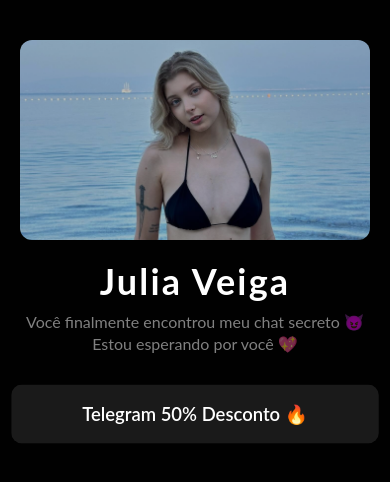
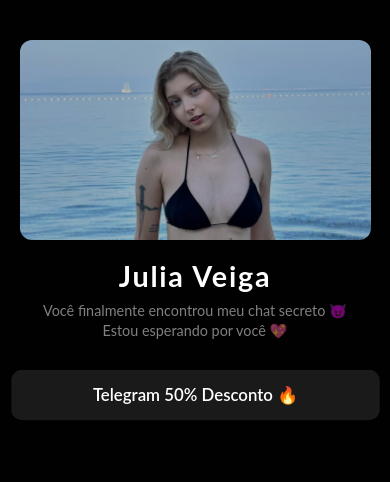
Before and after one commit to jujuveiga/contato, a plain HTML site: page index.html in a window 390 px wide. Drawn offline with Linux system fonts and the light colour scheme; a web font is replaced by a local one.

Commit message:
Update index.html

```diff
--- a/index.html
+++ b/index.html
@@ -2,7 +2,7 @@
 <html lang="pt-BR">
 <head>
     <meta charset="UTF-8" />
-    <meta name="viewport" content="width=device-width, initial-scale=1, maximum-scale=5, viewport-fit=cover" />
+    <meta name="viewport" content="width=device-width, initial-scale=1" />
     <title>Julia Veiga</title>
     <link rel="preload" href="https://media.bio.site/public/library/fonts/lato.ttf" as="font" type="font/woff2" crossorigin="anonymous" />
     <style>
@@ -25,28 +25,31 @@
         * {
             box-sizing: border-box;
         }
-        body {
+        html, body {
             margin: 0;
+            padding: 0;
+            height: 100%;
             background-color: var(--background-color);
             font-family: var(--primary-font);
             color: var(--text-color);
-            display: flex;
-            flex-direction: column;
-            min-height: 100vh;
-            align-items: center;
             text-align: center;
-            padding: 40px 20px 60px;
+            -webkit-font-smoothing: antialiased;
+            -moz-osx-font-smoothing: grayscale;
+        }
+        body {
+            display: block; /* remover flex para evitar problemas de altura em mobile */
+            padding: 40px 16px 60px; /* usar padding responsivo */
         }
         header {
-            max-width: 400px;
-            width: 100%;
-            margin-bottom: 30px;
+            max-width: 90vw;
+            width: 400px;
+            margin: 0 auto 30px auto;
         }
         header .cover-photo {
             width: 100%;
             height: 200px;
             object-fit: cover;
-            object-position: top center; /* centraliza topo da imagem */
+            object-position: top center;
             border-radius: 12px;
             margin-bottom: 16px;
             filter: brightness(0.75);
@@ -56,6 +59,7 @@
             font-weight: 700;
             font-size: 2.25rem;
             letter-spacing: 0.06em;
+            word-wrap: break-word;
         }
         header p {
             margin: 0;
@@ -63,10 +67,12 @@
             font-weight: 400;
             font-size: 1rem;
             line-height: 1.4;
+            word-wrap: break-word;
         }
         main {
-            max-width: 400px;
-            width: 100%;
+            max-width: 90vw;
+            width: 400px;
+            margin: 0 auto;
             display: flex;
             flex-direction: column;
             gap: 16px;
@@ -84,15 +90,17 @@
             font-size: 1.1rem;
             transition: background-color 0.25s ease;
             min-height: 56px;
+            width: 100%;
+            box-sizing: border-box;
+            word-wrap: break-word;
         }
         a.button-link:hover {
             background: var(--button-hover-background);
         }
-        /* Remove as imagens das thumbnails */
+        /* Remove imagens das thumbnails */
         a.button-link img.thumbnail {
             display: none;
         }
-        /* Para botão com animação pulse */
         a.pulse {
             animation: pulse 1s infinite alternate;
         }
@@ -105,11 +113,25 @@
             }
         }
         footer {
-            margin-top: auto;
+            margin-top: 40px;
             font-size: 0.8rem;
             color: var(--text-color-dim);
             user-select: none;
             font-style: italic;
+        }
+        /* Ajuste responsivo para telas muito pequenas */
+        @media (max-width: 400px) {
+            header h1 {
+                font-size: 1.8rem;
+            }
+            header p {
+                font-size: 0.9rem;
+            }
+            a.button-link {
+                font-size: 1rem;
+                padding: 12px 16px;
+                min-height: 48px;
+            }
         }
     </style>
 </head>
@@ -120,9 +142,6 @@
         <p>Você finalmente encontrou meu chat secreto 😈<br />Estou esperando por você 💖</p>
     </header>
     <main>
-       <!-- <a class="button-link" href="https://privacy.com.br/profile/Anacosta" target="_blank" rel="noopener noreferrer">
-            Privacy 50% Desconto🔥
-        </a> -->
         <a class="button-link pulse" href="https://apextry.com/go/hotboy" target="_blank" rel="noopener noreferrer">
             Telegram 50% Desconto 🔥
         </a>
```
